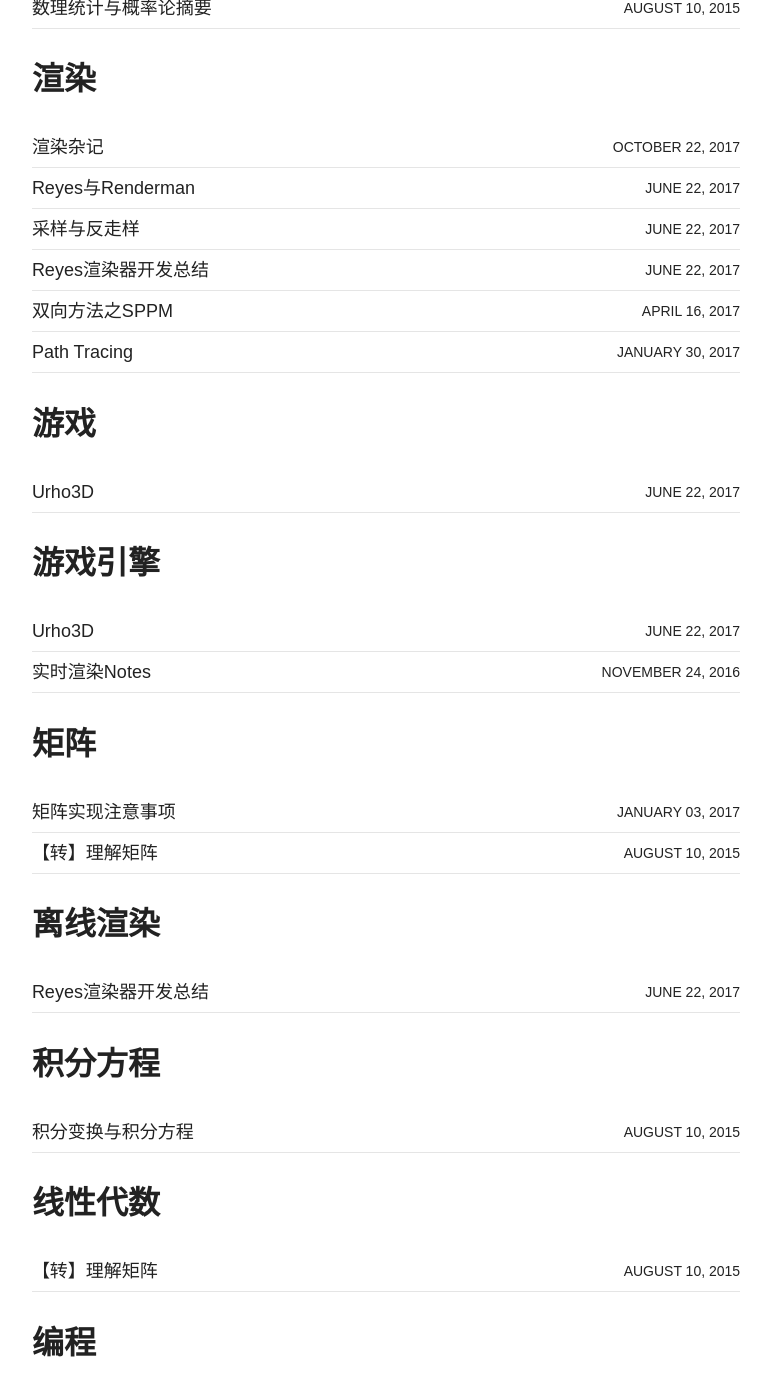
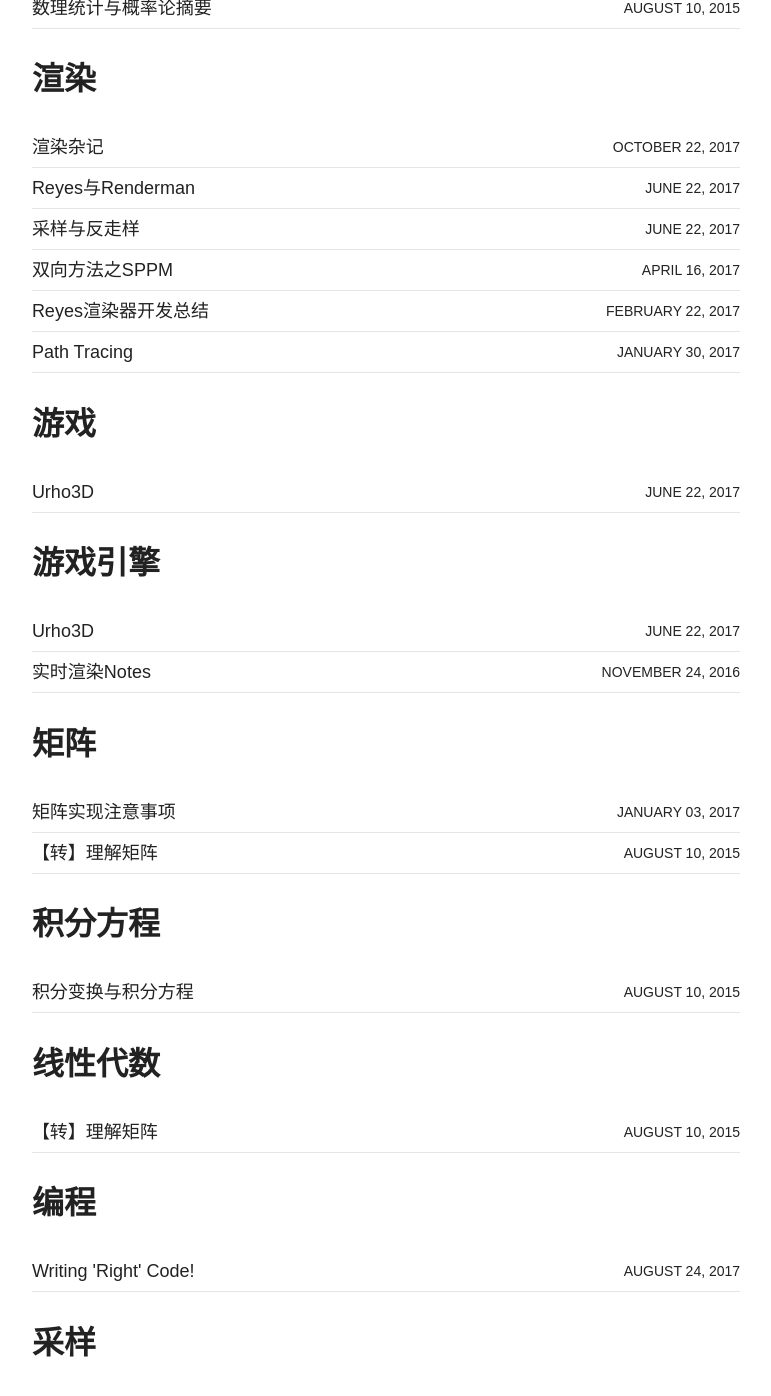
Before and after one commit to wubugui/wubugui.github.io, a Jekyll site: the page built from tags/index.md, in a window 1280 px wide and 1400 px high, scrolled down 3092 px. Shown: the top 1396 px of the window, without its empty margins (254-1025 px from the left). Built offline with Jekyll 4.4.1, drawn with Linux system fonts in a browser that asks for light colours; nearby versions of some CDN libraries.

Commit message:
Update and rename 2016-06-23-ReyesImp.md to 2016-06-11-ReyesImp.md

```diff
--- a/_posts/blog/rendering/2016-06-23-ReyesImp.md
+++ b/_posts/blog/rendering/2016-06-11-ReyesImp.md
@@ -4,11 +4,12 @@
 modified:
 categories: blog
 excerpt:
-tags: [离线渲染,渲染]
+tags: [渲染]
 image:
 feature:
-date: 2017-06-22T08:08:50-04:00
+date: 2017-02-22T08:08:50-14:00
 ---
+
 
 # Reyes渲染系统
 
```
